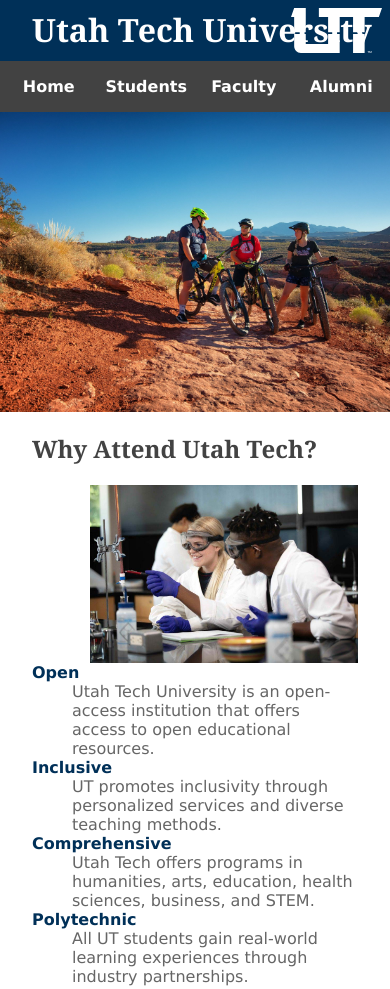
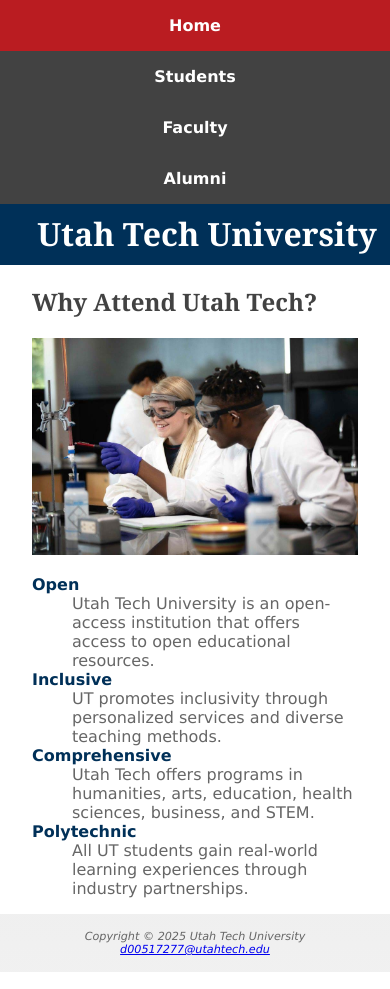
Before and after one commit to satotado12/SE1400, a plain HTML site: page utahtech5/students.html in a window 390 px wide. Shown: the top 989 px of the page. Drawn offline with Linux system fonts and the light colour scheme.

Commit message:
utah tech 5

```diff
--- a/utahtech5/style.css
+++ b/utahtech5/style.css
@@ -42,6 +42,8 @@
     background-color: #424242;
     padding: 0;
     margin: 0;
+    position: sticky;
+    top: 0;
 }
 nav a{
     text-decoration: none;
@@ -129,28 +131,28 @@
 }
 
 header{
-    grid-row: 1 / 2;
+    grid-row: 3 / 4;
     grid-column: 2 / -2;
 }
 
 nav{
-    grid-row: 2 / 3;
+    grid-row: 4 / 5;
     grid-column: 2 / -2;
 }
 
 #homehero, #studenthero, #facultyhero{
-    grid-row: 3 / 4;
-    grid-column: 2 / -2;
+    grid-row: 5 / 6;
+    grid-column: 1 / -1;
 }
 
 main{
-    grid-row: 4 / 5;
+    grid-row: 6 / 7;
     grid-column: 2 / -2;
     background-color: #ffffff;
 }
 
 footer{
-    grid-row: 5 / 6;
+    grid-row: 7 / 8;
     grid-column: 2 / -2;
 }
 
@@ -169,3 +171,67 @@
     grid-row: 1 / 2;
     grid-column: 1 / -1;
 }
+
+#greybar {
+    background-color: #424242;
+    grid-row: 2 / 3;
+    grid-column: 1 / -1;
+}
+
+
+@media only screen and (max-width: 1100px) {
+
+    #wrapper {
+        grid-template-columns: 1fr repeat(6, minmax(0, 150px)) 1fr;
+    }
+
+}
+
+@media only screen and (max-width: 900px) {
+
+    nav {
+        grid-row: 2 / 3;
+        grid-column: 1 / 5;
+        position: static;
+    }
+
+    nav ul {
+        flex-flow: column nowrap;
+    }
+
+    #homehero,
+    #studenthero,
+    #facultyhero {
+        grid-row: 2 / 3;
+        grid-column: 5 / 8;
+        height: auto;
+    }
+
+    main img {
+        float: none;
+        width: 100%;
+        height: auto;
+        padding-left: 0px;
+    }
+
+}
+
+@media only screen and (max-width: 600px) {
+
+    header h1 {
+        background-image: none;
+        text-align: center;
+    }
+
+    nav {
+        grid-row: 2 / 3;
+        grid-column: 1 / -1;
+    }
+
+    #homehero,
+    #studenthero,
+    #facultyhero {
+        display: none;
+    }
+
+}
```
